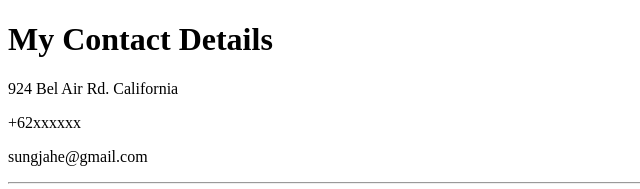
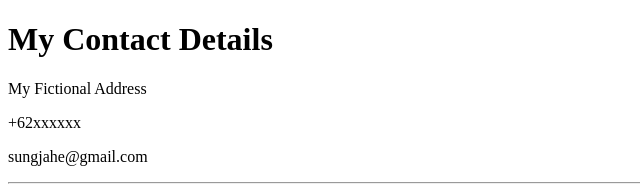
Before and after one commit to nnaurakhansa/cv, a plain HTML site: page contact-me.html in a window 1280 px wide. Shown: the top 189 px of the page, 0-640 px from the left. Drawn offline with Linux system fonts and the light colour scheme.

Commit message:
Update contact-me.html

```diff
--- a/contact-me.html
+++ b/contact-me.html
@@ -7,7 +7,7 @@
 
     <body>
         <h1>My Contact Details</h1>
-        <p>924 Bel Air Rd. California</p>
+        <p>My Fictional Address</p>
         <p>+62xxxxxx</p>
         <p>sungjahe@gmail.com</p>
         <hr>
```
